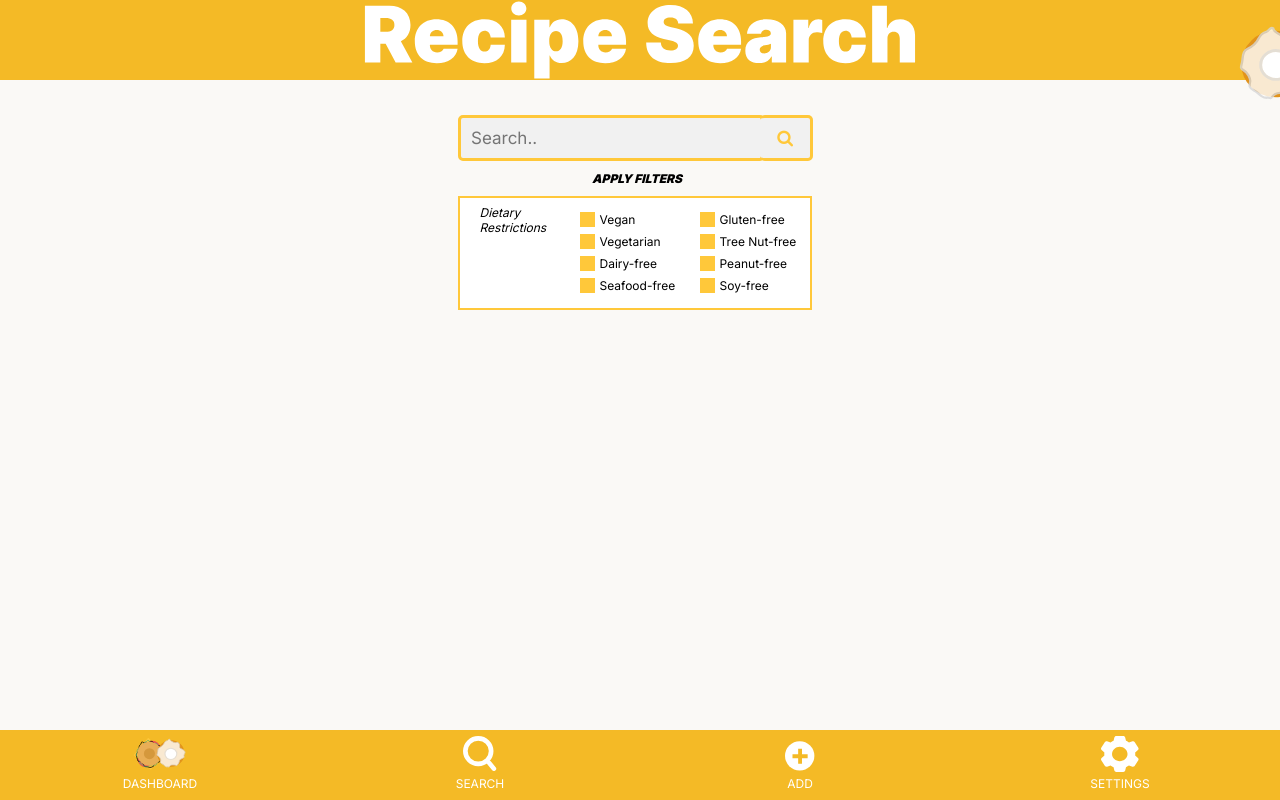
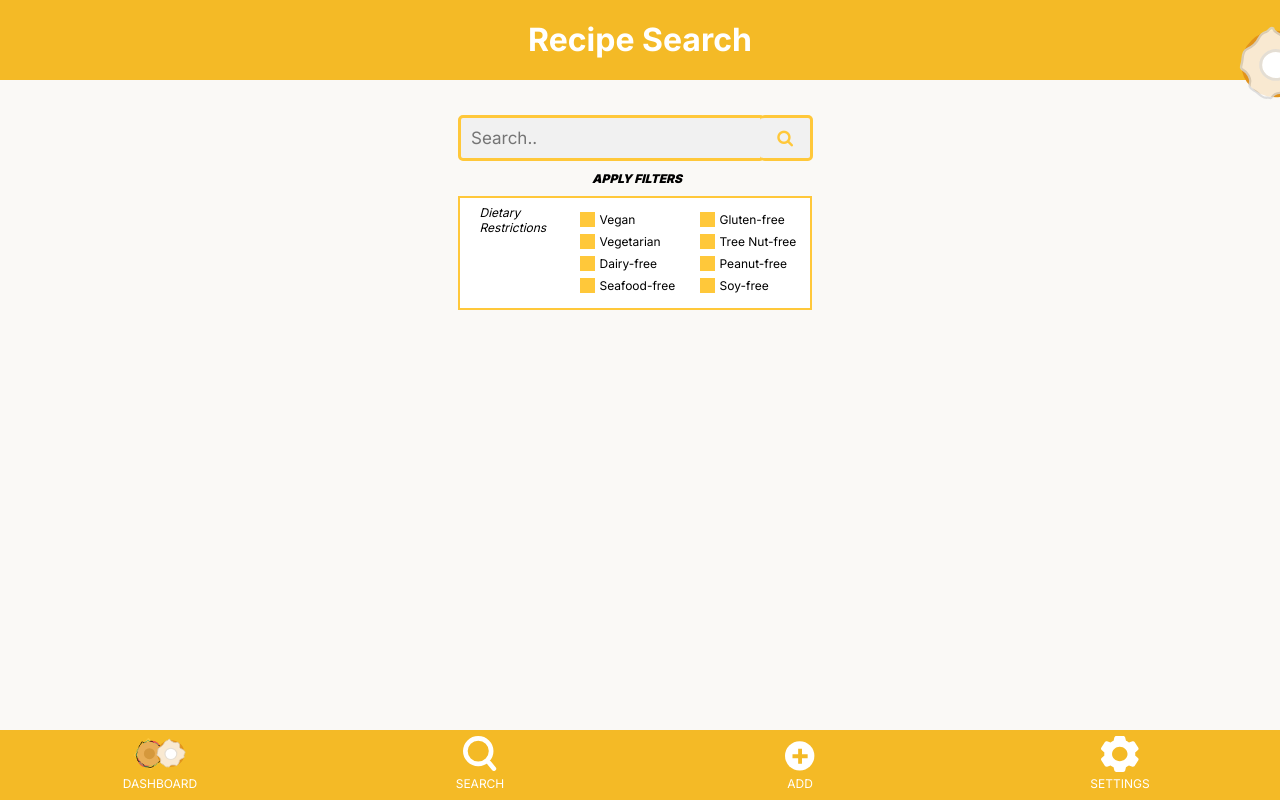
Before and after one commit to 12DaysOfCoding/WeTheFoodies, a website with bundled scripts: page source/recipe-search.html in a window 1280 px wide. Built offline with nearby package versions, Linux system fonts and the light colour scheme.

Commit message:
Update recipe-search.html

```diff
--- a/source/recipe-search.html
+++ b/source/recipe-search.html
@@ -21,7 +21,7 @@
 
 <body>
     <nav>
-      <img src="assets/images/recipe-search.svg" id="recipe-search">
+      <h1>Recipe Search</h1>
     </nav>
     <p id="dount-p">
       <img id="dount" src="assets/images/donut.svg">
```
